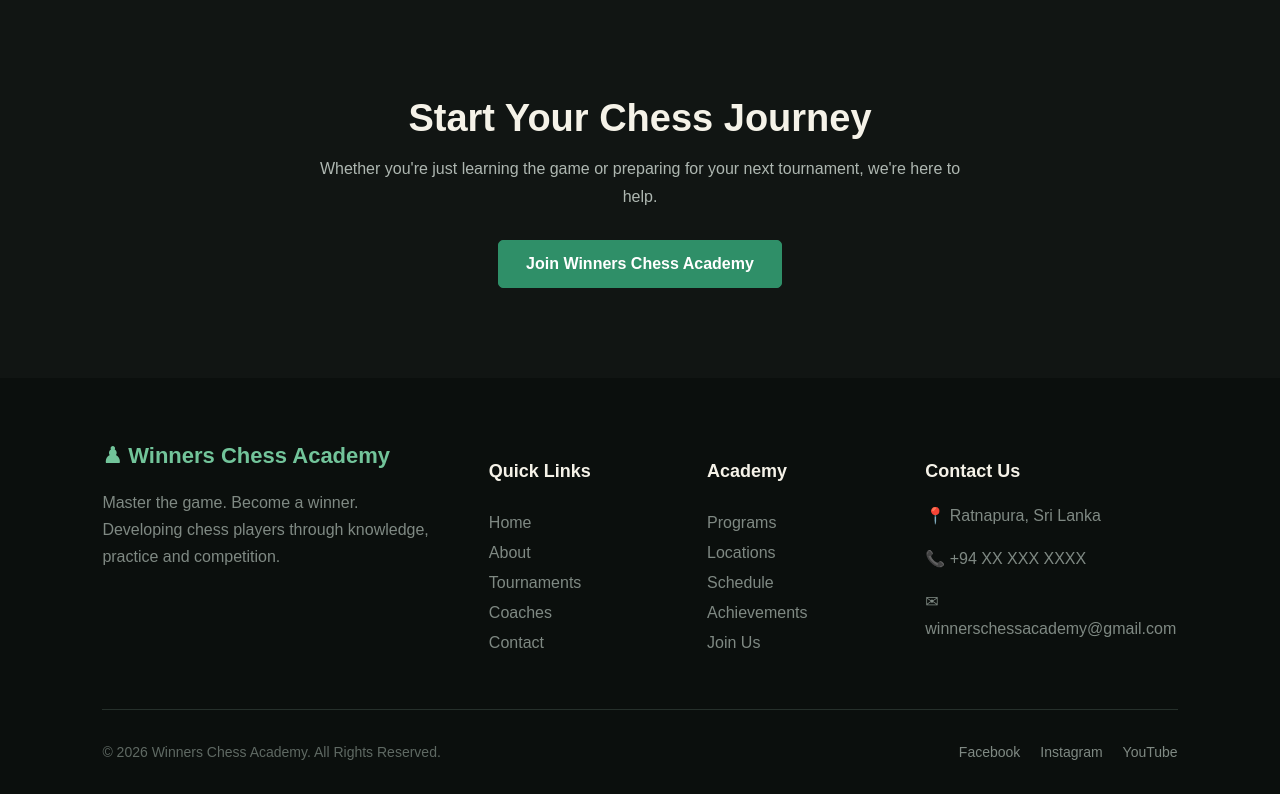
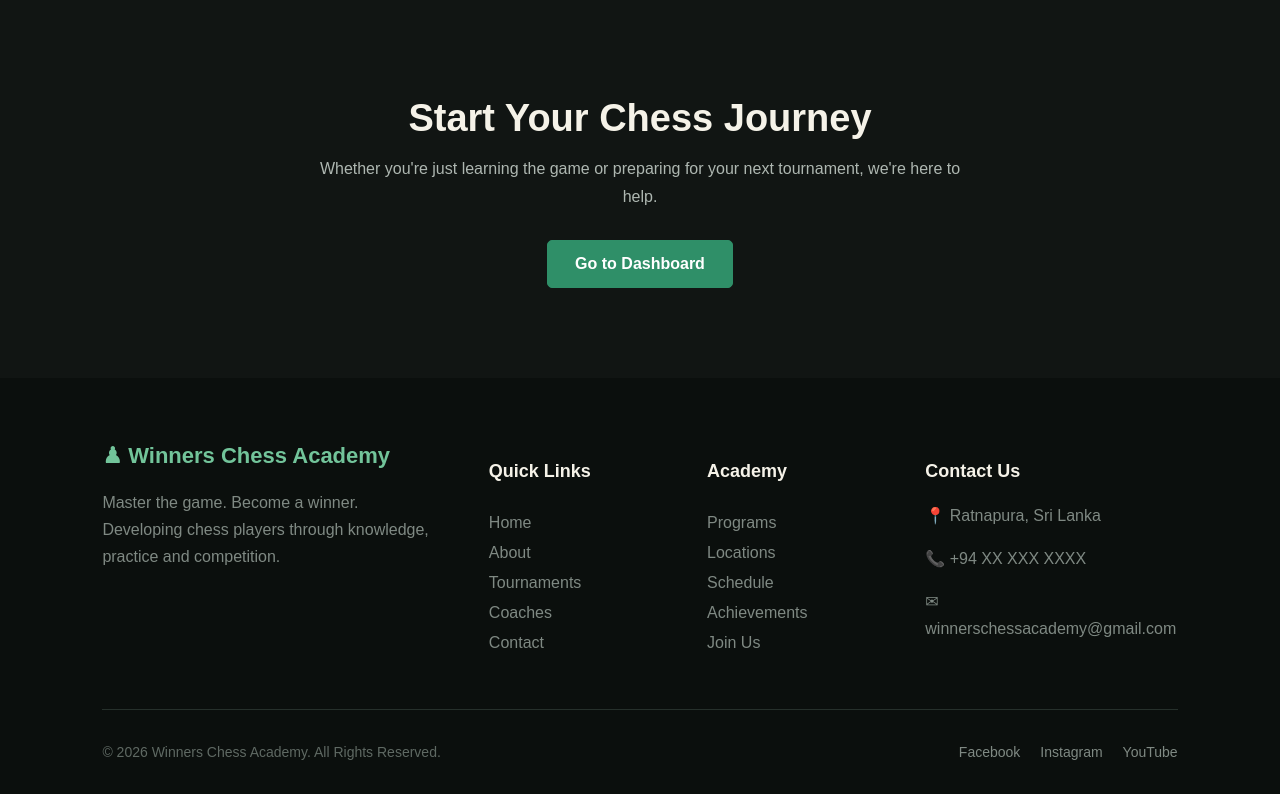
Before and after one commit to PubuduRamanayaka/winners-chess-academy, a Flask app: page /about in a window 1280 px wide. Shown: the part 2330-3124 px from the top of the page. Run offline with Flask 3, Linux system fonts and the light colour scheme; the visitor is signed in with stand-in values (Sample User, id 1); some libraries are stand-ins or nearby versions.

Commit message:
Update index CTA button for logged-in users

```diff
--- a/templates/about.html
+++ b/templates/about.html
@@ -355,9 +355,15 @@
             for your next tournament, we're here to help.
         </p>
 
-        <a href="/register" class="primary-button">
-            Join Winners Chess Academy
-        </a>
+        {% if session.get('user_email') %}
+            <a href="/dashboard" class="primary-button">
+                Go to Dashboard
+            </a>
+        {% else %}
+            <a href="/register" class="primary-button">
+                Join Winners Chess Academy
+            </a>
+        {% endif %}
 
     </section>
 
```
